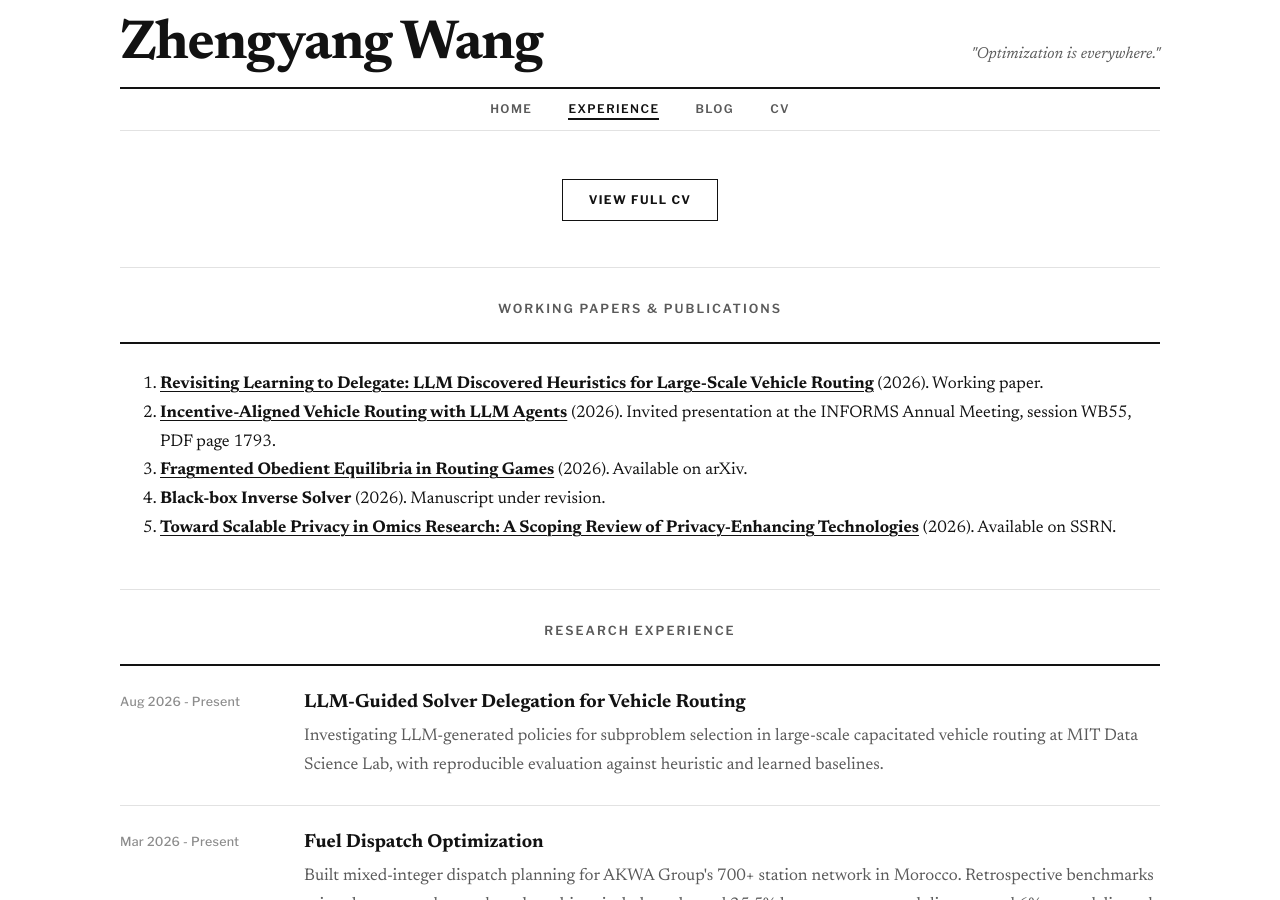
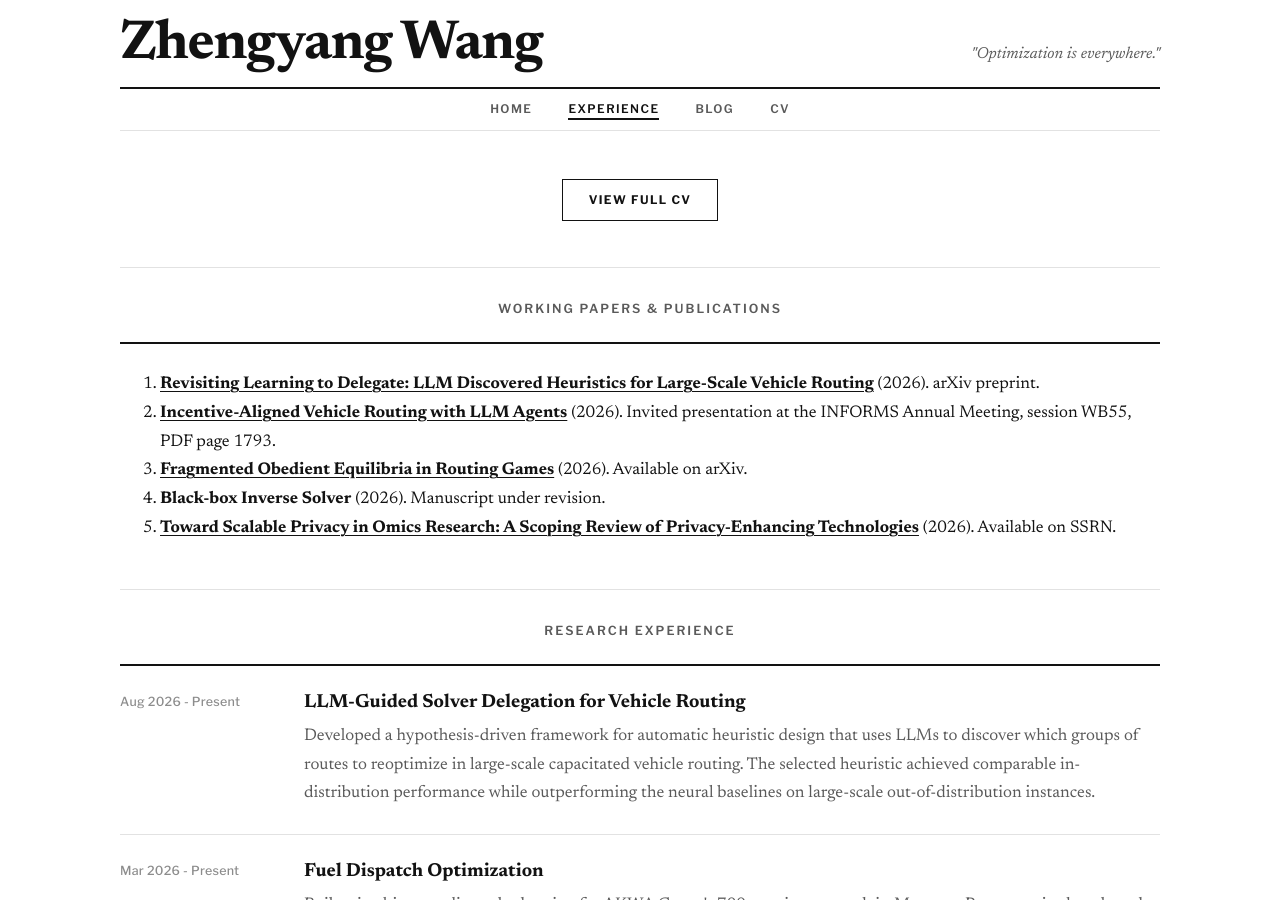
Before and after one commit to MaxWangZY/MaxWangZY.github.io, a Jekyll site: the page built from experience.md, in a window 1280 px wide and 900 px high. Built offline with Jekyll 4.4.1, drawn with Linux system fonts in a browser that asks for light colours.

Commit message:
Update CV and link routing preprint

```diff
--- a/_data/artifacts.yml
+++ b/_data/artifacts.yml
@@ -1,7 +1,7 @@
 - title: Papers
   entries:
     - title: Revisiting Learning to Delegate
-      description: Working paper · 2026
+      description: arXiv · 2026
       url: /papers/revisiting-learning-to-delegate/
 
     - title: Fragmented Obedient Equilibria in Routing Games
@@ -15,7 +15,7 @@
 - title: Research Experience
   entries:
     - title: LLM-Guided Solver Delegation
-      description: Subproblem selection for vehicle routing
+      description: LLM-generated heuristics for large-scale vehicle routing
       url: /experience/#llm-guided-solver-delegation
 
     - title: Fuel Dispatch Optimization
--- a/experience.md
+++ b/experience.md
@@ -10,7 +10,7 @@ permalink: /experience/
 
 ## Working Papers & Publications
 
-1. **[Revisiting Learning to Delegate: LLM Discovered Heuristics for Large-Scale Vehicle Routing]({{ '/papers/revisiting-learning-to-delegate/' | relative_url }})** (2026). Working paper.
+1. **[Revisiting Learning to Delegate: LLM Discovered Heuristics for Large-Scale Vehicle Routing]({{ '/papers/revisiting-learning-to-delegate/' | relative_url }})** (2026). arXiv preprint.
 2. **[Incentive-Aligned Vehicle Routing with LLM Agents](https://info.informs.org/hubfs/3449182/Program_Archives/Annual/2026%20Annual%20Meeting%20Program%20Book.pdf#page=1793)** (2026). Invited presentation at the INFORMS Annual Meeting, session WB55, PDF page 1793.
 3. **[Fragmented Obedient Equilibria in Routing Games](https://arxiv.org/abs/2610.39225)** (2026). Available on arXiv.
 4. **Black-box Inverse Solver** (2026). Manuscript under revision.
@@ -24,9 +24,11 @@ permalink: /experience/
     <div class="entry-body">
       <h3>LLM-Guided Solver Delegation for Vehicle Routing</h3>
       <p>
-        Investigating LLM-generated policies for subproblem selection in
-        large-scale capacitated vehicle routing at MIT Data Science Lab,
-        with reproducible evaluation against heuristic and learned baselines.
+        Developed a hypothesis-driven framework for automatic heuristic design
+        that uses LLMs to discover which groups of routes to reoptimize in
+        large-scale capacitated vehicle routing. The selected heuristic achieved
+        comparable in-distribution performance while outperforming the neural
+        baselines on large-scale out-of-distribution instances.
       </p>
     </div>
   </article>
```
Also changed, not shown: papers/revisiting-learning-to-delegate.md (+1 -8 lines), 1 other file.
